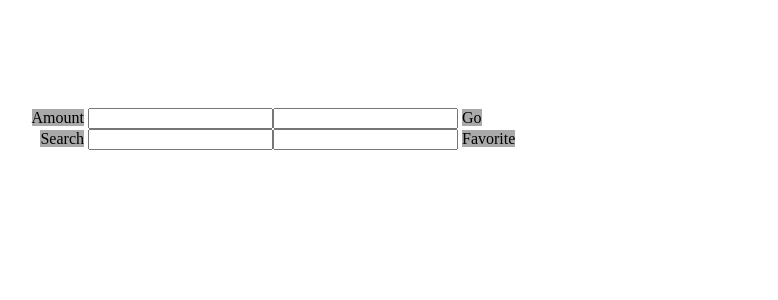
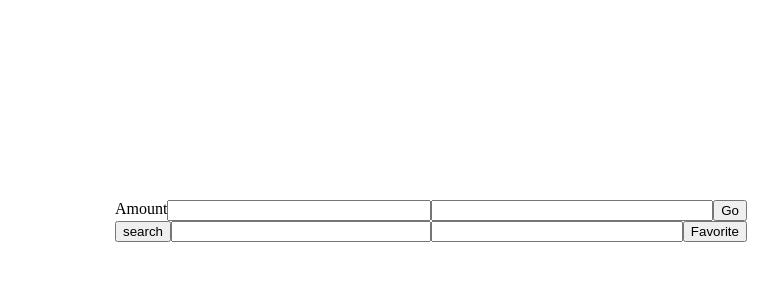
Before and after one commit to bgeye/webdev, a PHP site: page / in a window 1280 px wide. Shown: the top 300 px of the page, without its empty margins (209-987 px from the left). Run offline with PHP 8.4, Linux system fonts and the light colour scheme.

Commit message:
optimize exercise 6

```diff
--- a/html-css/abend3/exercise6/index.html
+++ b/html-css/abend3/exercise6/index.html
@@ -8,29 +8,25 @@
 <body>
 
 <div class="container">
-    <div class="header"></div>
-    <div class="left-space"><span> </span></div>
-    <div class="field-container">
-        <div class="field right">
-            <label for="amount">Amount</label>
-            <input type="txt" id="amount" name="amount">
+
+        <div class="field">
+            <span class="addon-item">Amount</span>
+            <input type="txt" id="amount" name="amount" class="addon-field">
         </div>
         <div class="field">
-            <input type="txt" id="go" name="go">
-            <label for="amount">Go</label>
+            <input type="txt" id="go" name="go" class="addon-field">
+            <button class="addon-item">Go</button>
         </div>
-        <div class="field right">
-            <label for="search">Search</label>
-            <input type="txt" id="search" name="search">
-        </div>
-        <div class="field">
-            <input type="txt" id="favorite" name="favorite">
-            <label for="favorite">Favorite</label>
-        </div>
+    <div class="field">
+        <button class="addon-item">search</button>
+        <input type="txt" id="search" name="search" class="addon-field">
+    </div>
+    <div class="field">
+        <input type="txt" id="favorite" name="favorite" class="addon-field">
+        <button class="addon-item">Favorite</button>
+    </div>
 
-    </div>
-    <div class="right-space"><span> </span></div>
-    <div class="footer"></div>
+
 </div>
 
 
--- a/html-css/abend3/exercise6/styles/style.css
+++ b/html-css/abend3/exercise6/styles/style.css
@@ -1,46 +1,22 @@
 
-
-
-
-
-
-label{
-    background-color: darkgray;
-}
-
-.container{
-    display:flex;
-    flex-flow:row wrap;
-}
-
-.container > *{
-    flex:1 100%;
-}
-
-.header,
-.footer{
-
-    height:100px;
+body{
+    margin-top:200px;
 }
 
 
-
-.field-container{
-    flex-basis: 50%;
+.container{
+    width:50%;
+    margin:0 auto;
     display: flex;
     flex-wrap: wrap;
-    justify-content: center;
 }
 
-.left-space,
-.right-space{
-    flex:1 auto;
-}
 
 .field{
+    display: flex;
     flex-basis: 50%;
 }
 
-.right{
-    text-align: right;
+.addon-field{
+    flex:1;
 }
```
